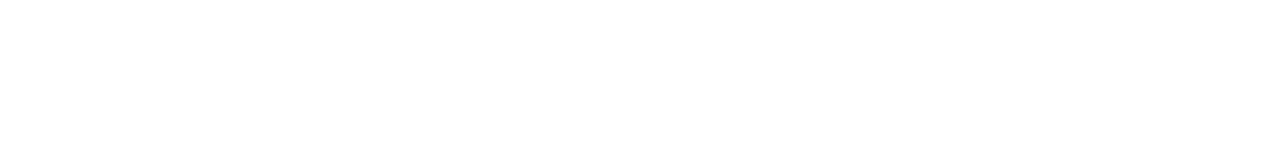
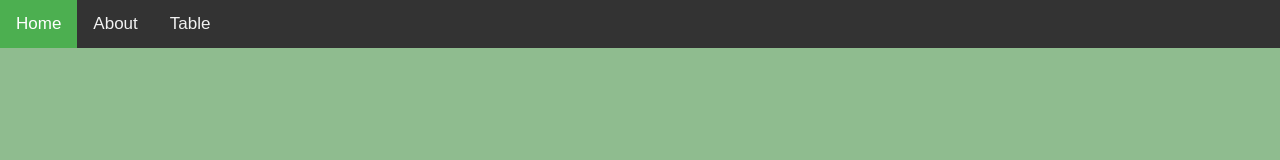
Before and after one commit to sgalbs/School, a plain HTML site: page table.html in a window 1280 px wide. Drawn offline with Linux system fonts and the light colour scheme.

Commit message:
added table to nav bar, Added nave bar to new page

```diff
--- a/table.html
+++ b/table.html
@@ -0,0 +1,47 @@
+<!DOCTYPE html>
+<html lang="en-US">
+<head>
+<title>The Keto Lifestyle</title>
+<meta charset="UTF-8">
+<meta name="keywords" content="keto, diet, lifestyle, health">
+<meta name="description" content="How do the keto diet correctly!">
+<meta name="author" content="Sean Galbreath">
+<link rel="stylesheet" type="text/css" href="GalbreathSeanStyleSheet.css">
+<style>
+    body {
+      margin: 0;
+      font-family: Arial, Helvetica, sans-serif;
+    }
+
+    .topnav {
+      overflow: hidden;
+      background-color: #333;
+    }
+
+    .topnav a {
+      float: left;
+      color: #f2f2f2;
+      text-align: center;
+      padding: 14px 16px;
+      text-decoration: none;
+      font-size: 17px;
+    }
+
+    .topnav a:hover {
+      background-color: #ddd;
+      color: black;
+    }
+
+    .topnav a.active {
+      background-color: #4CAF50;
+      color: white;
+    }
+</style>
+</head>
+
+<body>
+<div class="topnav">
+    <a class="active" href="WebPage.html">Home</a>
+    <a href="about.html">About</a>
+    <a href="table.html">Table</a>
+</div>
```
Also changed, not shown: WebPage.html (+1 -0 lines), about.html (+1 -0 lines).
